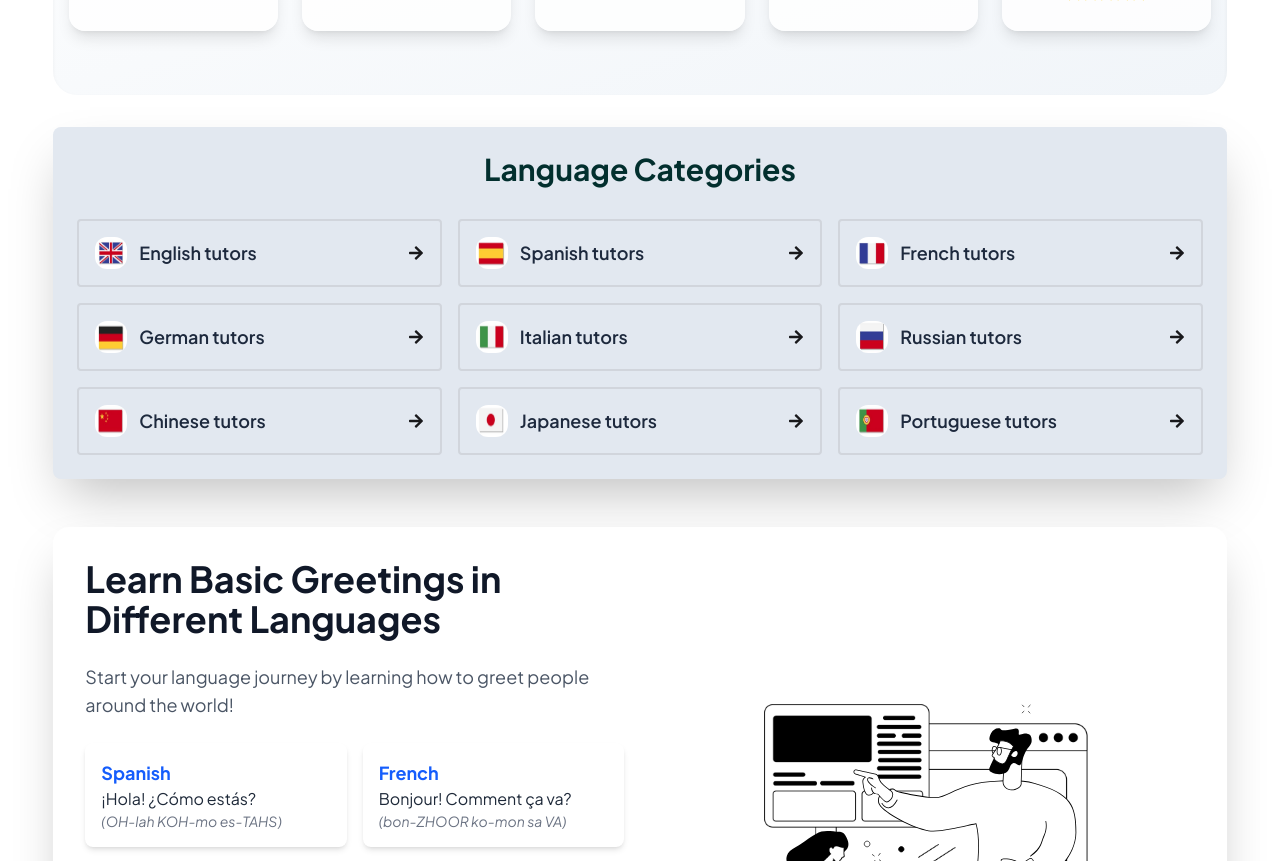
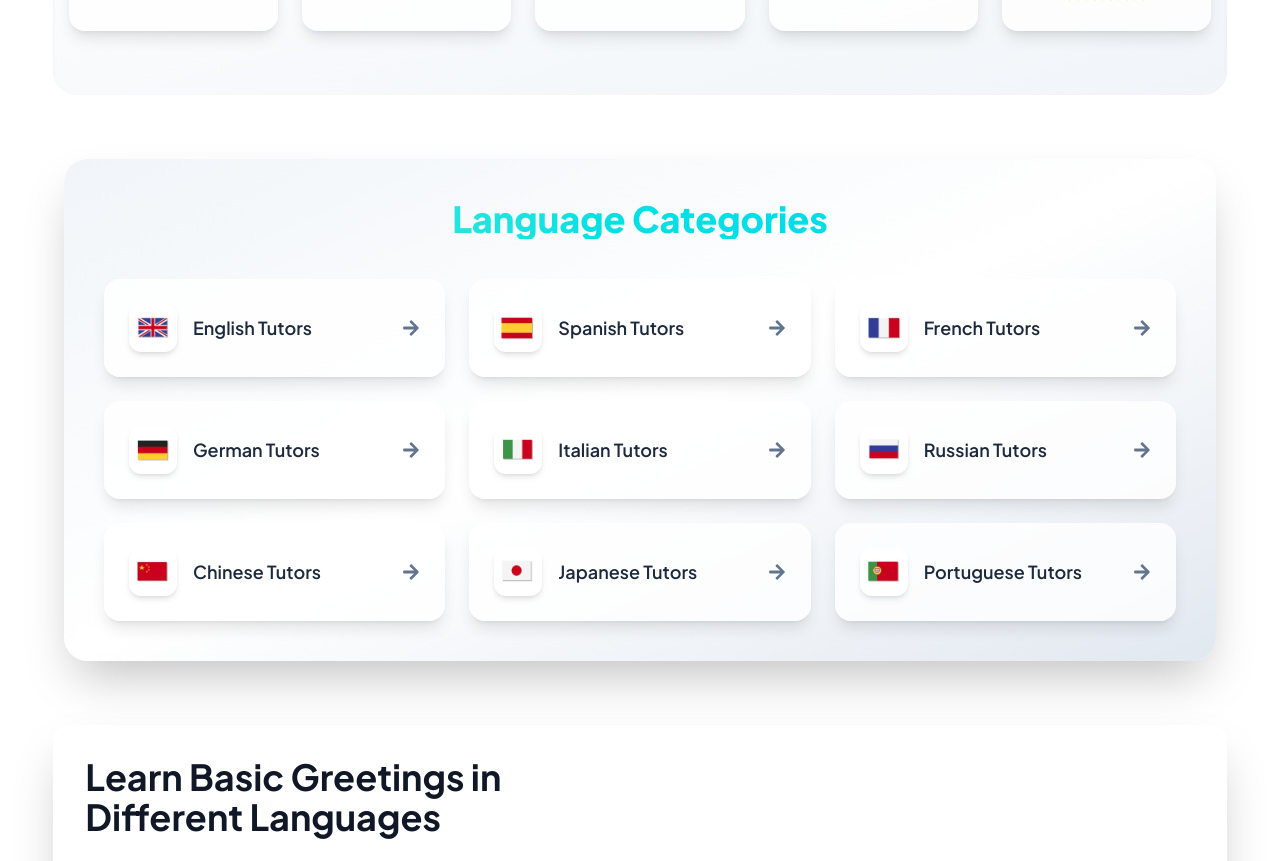
Before and after one commit to Raihan-17/Language-Client, a React (Vite) app: page / in a window 1280 px wide. Shown: the part 1020-1881 px from the top of the page. Built offline with nearby package versions, Linux system fonts and the light colour scheme; no server answers.

Commit message:
language catagory section re polished with new card design and better hover experience

```diff
--- a/src/Components/LanguageCategories.jsx
+++ b/src/Components/LanguageCategories.jsx
@@ -1,5 +1,10 @@
 import { useNavigate } from "react-router";
 import { FaArrowRight } from "react-icons/fa";
+import { motion } from "framer-motion";
+import { useEffect } from "react";
+import AOS from "aos";
+import "aos/dist/aos.css";
+
 import englogo from "/english.png";
 import spalogo from "/spanish.png";
 import frlogo from "/french.png";
@@ -10,12 +15,15 @@ import ruslogo from "/russian.png";
 import japlogo from "/japan.png";
 import porlogo from "/portugal.png";
 
-
-
 const LanguageCategories = () => {
   const navigate = useNavigate();
+
+  useEffect(() => {
+    AOS.init({ duration: 1200, once: true, easing: "ease-out-cubic" });
+  }, []);
+
   const languages = [
-    { name: "English", slug: "english", logo:  englogo  },
+    { name: "English", slug: "english", logo: englogo },
     { name: "Spanish", slug: "spanish", logo: spalogo },
     { name: "French", slug: "french", logo: frlogo },
     { name: "German", slug: "german", logo: gerlogo },
@@ -27,24 +35,68 @@ const LanguageCategories = () => {
   ];
 
   return (
-    <div className="grid grid-cols-3 gap-4 my-8 bg-slate-200 p-6 rounded-lg shadow-2xl">
-      <h2 className="col-span-3 text-3xl font-bold mb-4 text-center text-teal-950">
+    <section
+      data-aos="fade-up"
+      className="my-16 bg-gradient-to-br from-slate-100 via-white to-slate-200
+                 dark:from-slate-900 dark:via-slate-800 dark:to-slate-900
+                 p-10 rounded-3xl shadow-2xl max-w-6xl mx-auto"
+    >
+      <h2
+        data-aos="zoom-in"
+        className="text-4xl font-extrabold text-center mb-10 bg-gradient-to-r
+                   from-teal-300 to-cyan-400 bg-clip-text text-transparent"
+      >
         Language Categories
       </h2>
-      {languages.map(lang => (
+
       <div
+        data-aos="fade-up"
+        data-aos-delay="200"
+        className="grid grid-cols-1 sm:grid-cols-2 lg:grid-cols-3 gap-6"
+      >
+        {languages.map((lang, index) => (
+          <motion.div
             key={lang.slug}
+            data-aos="zoom-in-up"
+            data-aos-delay={index * 100}
+            whileHover={{
+              rotateX: 6,
+              rotateY: -6,
+              scale: 1.05,
+              transition: { type: "spring", stiffness: 200, damping: 15 },
+            }}
             onClick={() => navigate(`/tutors`)}
-          className="flex items-center justify-between p-4 border-2 border-gray-300 rounded cursor-pointer hover:bg-blue-200"
+            className="group relative flex items-center justify-between p-6
+                       bg-white/80 dark:bg-slate-800/70 rounded-2xl cursor-pointer
+                       overflow-hidden shadow-lg hover:shadow-2xl transition-all duration-500
+                       border border-transparent hover:border-blue-400"
           >
-          <div className="flex items-center gap-3 ">
-            <img src={lang.logo} alt={lang.name} className="w-8 rounded-xl h-8" />
-            <h3 className="text-lg font-semibold text-slate-800">{lang.name} tutors</h3>
+            {/* ✨ Glowing Gradient Border Layer */}
+            <div className="absolute inset-0 rounded-2xl bg-gradient-to-r from-blue-400 via-teal-400 to-cyan-400 opacity-0 group-hover:opacity-100 blur-xl transition-all duration-700 glow"></div>
+
+            {/* Card Content */}
+            <div className="relative flex items-center gap-4 z-10">
+              <div className="w-12 h-12 rounded-xl overflow-hidden shadow-md bg-white flex items-center justify-center">
+                <img
+                  src={lang.logo}
+                  alt={lang.name}
+                  className="w-10 h-10 object-contain group-hover:scale-110 transition-transform duration-500"
+                />
               </div>
-          <FaArrowRight />
+              <h3 className="text-lg font-semibold text-slate-800 dark:text-gray-100 group-hover:text-blue-600 transition-colors duration-300">
+                {lang.name} Tutors
+              </h3>
             </div>
+
+            {/* Arrow Icon */}
+            <FaArrowRight
+              className="text-slate-500 group-hover:text-blue-500 transition-transform duration-500 group-hover:translate-x-2 z-10"
+              size={18}
+            />
+          </motion.div>
         ))}
       </div>
+    </section>
   );
 };
 
--- a/src/Components/Stats.jsx
+++ b/src/Components/Stats.jsx
@@ -50,7 +50,7 @@ const Stats = () => {
       ref={ref}
       className="pb-16 pt-12 bg-gradient-to-br from-white to-slate-100 dark:from-slate-900 dark:to-slate-800 rounded-3xl shadow-inner"
     >
-      <h1 className="text-4xl font-bold text-center mb-3 text-slate-900 dark:text-white">
+      <h1 className="text-4xl font-bold text-center mb-3 text-slate-900 dark:bg-gradient-to-r from-teal-300 to-cyan-400 bg-clip-text text-transparent">
         Our Impact in Numbers
       </h1>
       <p className="text-center font-medium text-lg text-gray-600 dark:text-gray-300 mb-10">
```
Lines whose indentation alone changed are shown as unchanged.
